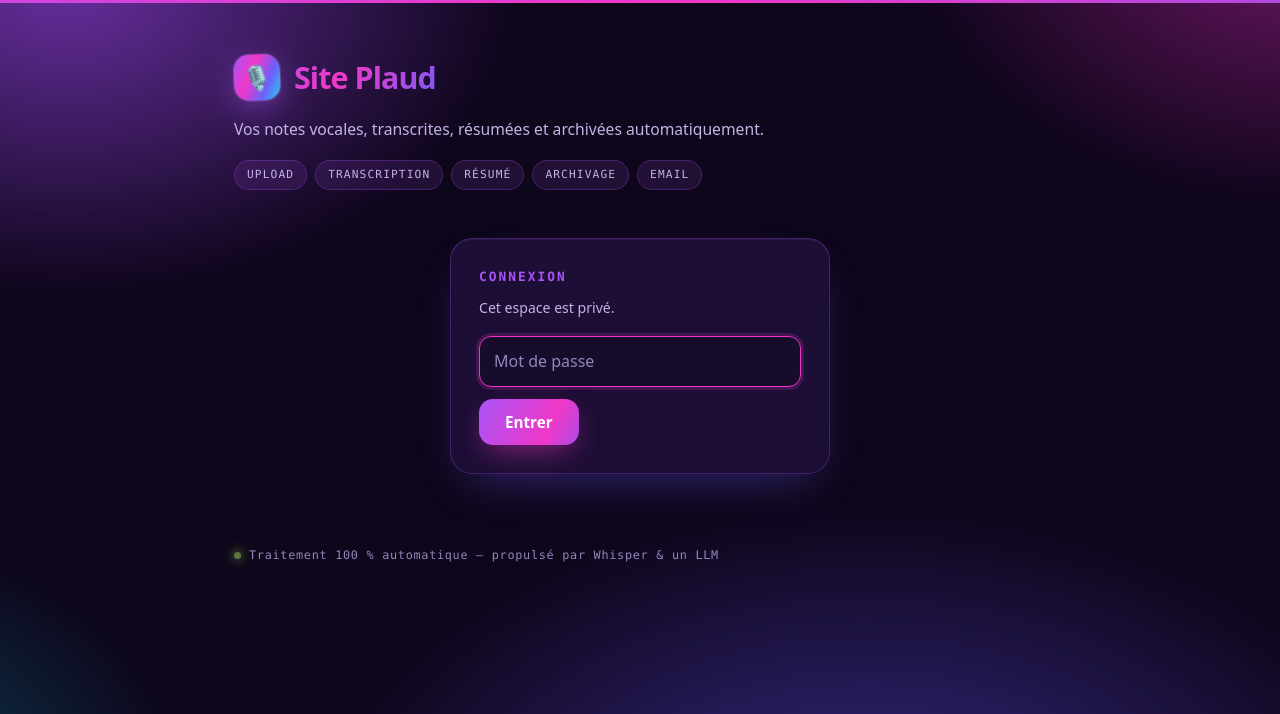
After one commit to nicoco0624/site-plaud, a FastAPI app: template app/templates/login.html in a window 1280 px wide. The commit adds this page. Shown: the top 714 px of the page. Run offline with FastAPI, Linux system fonts and the light colour scheme; the template is opened without the code that fills it, so the values that code supplies are empty.

Commit message:
Acces : page de connexion par mot de passe unique (cookie signe)
ACCESS_PASSWORD vide -> site ouvert (dev). Sinon, middleware qui redirige vers
/login (ou 401 + HX-Redirect pour HTMX) ; /login, /static, /healthz exemptes.
Cookie httponly 30 jours, lien Deconnexion dans le pied de page.

Co-Authored-By: Claude Sonnet 5 <noreply@anthropic.com>

```diff
--- a/app/config.py
+++ b/app/config.py
@@ -75,6 +75,9 @@ class Settings(BaseSettings):
     #    est bloqué (Render). Sans domaine vérifié : from = onboarding@resend.dev,
     #    destinataire = l'adresse du compte Resend.
     #  - SMTP Gmail : pratique en local (mot de passe d'application).
+    # Mot de passe unique pour entrer sur le site. Vide = site ouvert (dev).
+    access_password: str = ""
+
     resend_api_key: str = ""
     smtp_host: str = "smtp.gmail.com"
     smtp_port: int = 587
--- a/app/main.py
+++ b/app/main.py
@@ -10,13 +10,23 @@
 Étape 5 : envoi d'un email récapitulatif (Gmail SMTP), renvoyable manuellement.
 """
 
+import hashlib
+import hmac
 import json
 import shutil
 import uuid
 from contextlib import asynccontextmanager
 from pathlib import Path
 
-from fastapi import BackgroundTasks, FastAPI, HTTPException, Request, Response, UploadFile
+from fastapi import (
+    BackgroundTasks,
+    FastAPI,
+    Form,
+    HTTPException,
+    Request,
+    Response,
+    UploadFile,
+)
 from fastapi.responses import HTMLResponse, PlainTextResponse, RedirectResponse
 from fastapi.staticfiles import StaticFiles
 from fastapi.templating import Jinja2Templates
@@ -86,6 +96,77 @@ templates.env.filters["human_size"] = lambda n: _human_size(float(n or 0))
 templates.env.filters["fromjson"] = lambda s: json.loads(s) if s else []
 templates.env.globals["PENDING_STATUSES"] = PENDING_STATUSES
 templates.env.globals["STATUS_LABELS"] = STATUS_LABELS
+templates.env.globals["auth_required"] = lambda: bool(get_settings().access_password)
+
+
+# --------------------------------------------------------------------------- #
+#  Accès : mot de passe unique (cookie signé). Vide -> site ouvert.
+# --------------------------------------------------------------------------- #
+_AUTH_COOKIE = "plaud_auth"
+_AUTH_EXEMPT = ("/login", "/logout", "/healthz", "/static/", "/favicon.ico")
+
+
+def _auth_token(password: str) -> str:
+    return hashlib.sha256(f"plaud::{password}".encode()).hexdigest()
+
+
+def _is_authed(request: Request, password: str) -> bool:
+    return hmac.compare_digest(
+        request.cookies.get(_AUTH_COOKIE, ""), _auth_token(password)
+    )
+
+
+@app.middleware("http")
+async def _auth_gate(request: Request, call_next):
+    password = get_settings().access_password
+    if password:
+        path = request.url.path
+        exempt = any(path == p or path.startswith(p) for p in _AUTH_EXEMPT)
+        if not exempt and not _is_authed(request, password):
+            if request.headers.get("hx-request") == "true":
+                return Response(status_code=401, headers={"HX-Redirect": "/login"})
+            return RedirectResponse(f"/login?next={path}", status_code=303)
+    return await call_next(request)
+
+
+@app.get("/login", response_class=HTMLResponse)
+def login_form(request: Request, next: str = "/"):
+    if not get_settings().access_password:
+        return RedirectResponse("/", status_code=303)
+    return templates.TemplateResponse(
+        request, "login.html", {"next_url": next, "error": False}
+    )
+
+
+@app.post("/login")
+def login_submit(
+    request: Request,
+    password: str = Form(""),
+    next: str = Form("/"),
+):
+    real = get_settings().access_password
+    if real and hmac.compare_digest(password, real):
+        target = next if next.startswith("/") else "/"
+        resp = RedirectResponse(target, status_code=303)
+        resp.set_cookie(
+            _AUTH_COOKIE,
+            _auth_token(real),
+            max_age=60 * 60 * 24 * 30,
+            httponly=True,
+            samesite="lax",
+            secure=request.url.scheme == "https",
+        )
+        return resp
+    return templates.TemplateResponse(
+        request, "login.html", {"next_url": next, "error": True}, status_code=401
+    )
+
+
+@app.get("/logout")
+def logout():
+    resp = RedirectResponse("/login", status_code=303)
+    resp.delete_cookie(_AUTH_COOKIE)
+    return resp
 
 
 def _note_or_404(note_id: str) -> dict:
--- a/app/static/app.css
+++ b/app/static/app.css
@@ -395,6 +395,29 @@ footer .dot {
   box-shadow: 0 0 8px var(--lime), 0 0 16px var(--lime);
   animation: blink 2s ease-in-out infinite;
 }
+.logout-link { margin-left: auto; color: var(--faint); }
+.logout-link:hover { color: var(--fuchsia); }
+
+/* ---------- login ---------- */
+.login-card { max-width: 380px; margin: 40px auto; }
+.login-hint { margin: -8px 0 16px; font-size: .88rem; }
+.login-form { display: grid; gap: 12px; }
+.login-form input[type="password"] {
+  width: 100%;
+  padding: 12px 14px;
+  border-radius: 12px;
+  border: 1px solid var(--border-strong);
+  background: rgba(20, 10, 36, .5);
+  color: var(--ink);
+  font: inherit;
+  outline: none;
+  transition: border-color .15s ease, box-shadow .15s ease;
+}
+.login-form input[type="password"]:focus {
+  border-color: var(--fuchsia);
+  box-shadow: 0 0 0 3px rgba(240, 56, 200, .18);
+}
+.login-form input::placeholder { color: var(--faint); }
 
 /* fun scrollbar */
 ::-webkit-scrollbar { height: 10px; width: 10px; }
--- a/app/templates/base.html
+++ b/app/templates/base.html
@@ -28,6 +28,7 @@
   <footer>
     <span class="dot"></span>
     <span>Traitement 100&nbsp;% automatique — propulsé par Whisper &amp; un LLM</span>
+    {% if auth_required() %}<a class="logout-link" href="/logout">Déconnexion</a>{% endif %}
   </footer>
 </body>
 </html>
--- /dev/null
+++ b/app/templates/login.html
@@ -0,0 +1,16 @@
+{% extends "base.html" %}
+{% block title %}Connexion — Site Plaud{% endblock %}
+
+{% block content %}
+<section class="card login-card">
+  <h2>Connexion</h2>
+  <p class="muted login-hint">Cet espace est privé.</p>
+  {% if error %}<p class="alert error">Mot de passe incorrect.</p>{% endif %}
+  <form method="post" action="/login" class="login-form">
+    <input type="hidden" name="next" value="{{ next_url }}">
+    <input type="password" name="password" placeholder="Mot de passe"
+           autocomplete="current-password" autofocus required>
+    <button type="submit">Entrer</button>
+  </form>
+</section>
+{% endblock %}
```
